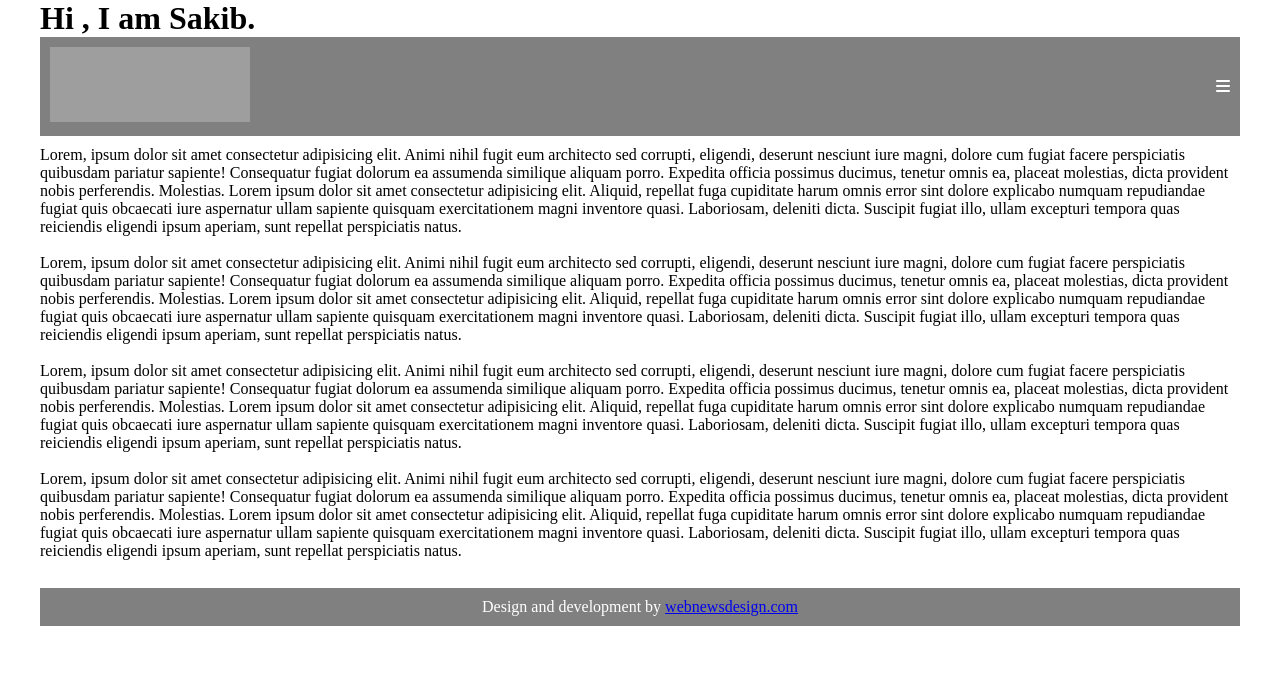
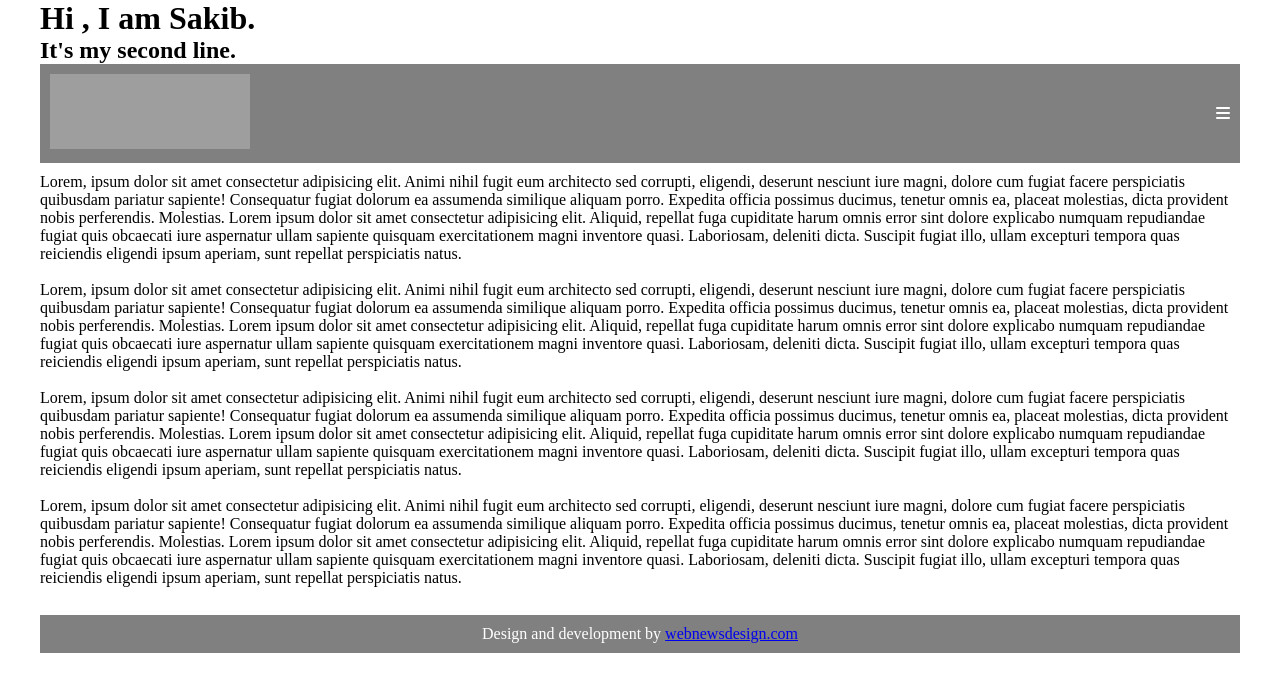
Before and after one commit to safaroque7/shareable-project, a plain HTML site: page index.html in a window 1280 px wide. Drawn offline with Linux system fonts and the light colour scheme; grey boxes are pictures that could not be loaded.

Commit message:
second collaboration

```diff
--- a/index.html
+++ b/index.html
@@ -17,6 +17,7 @@
         <div class="row">
             <div class="col-md-12">
                 <h1> Hi , I am Sakib. </h1>
+                <h2>It's my second line.</h2>
             </div>
         </div>
     </div>
```
